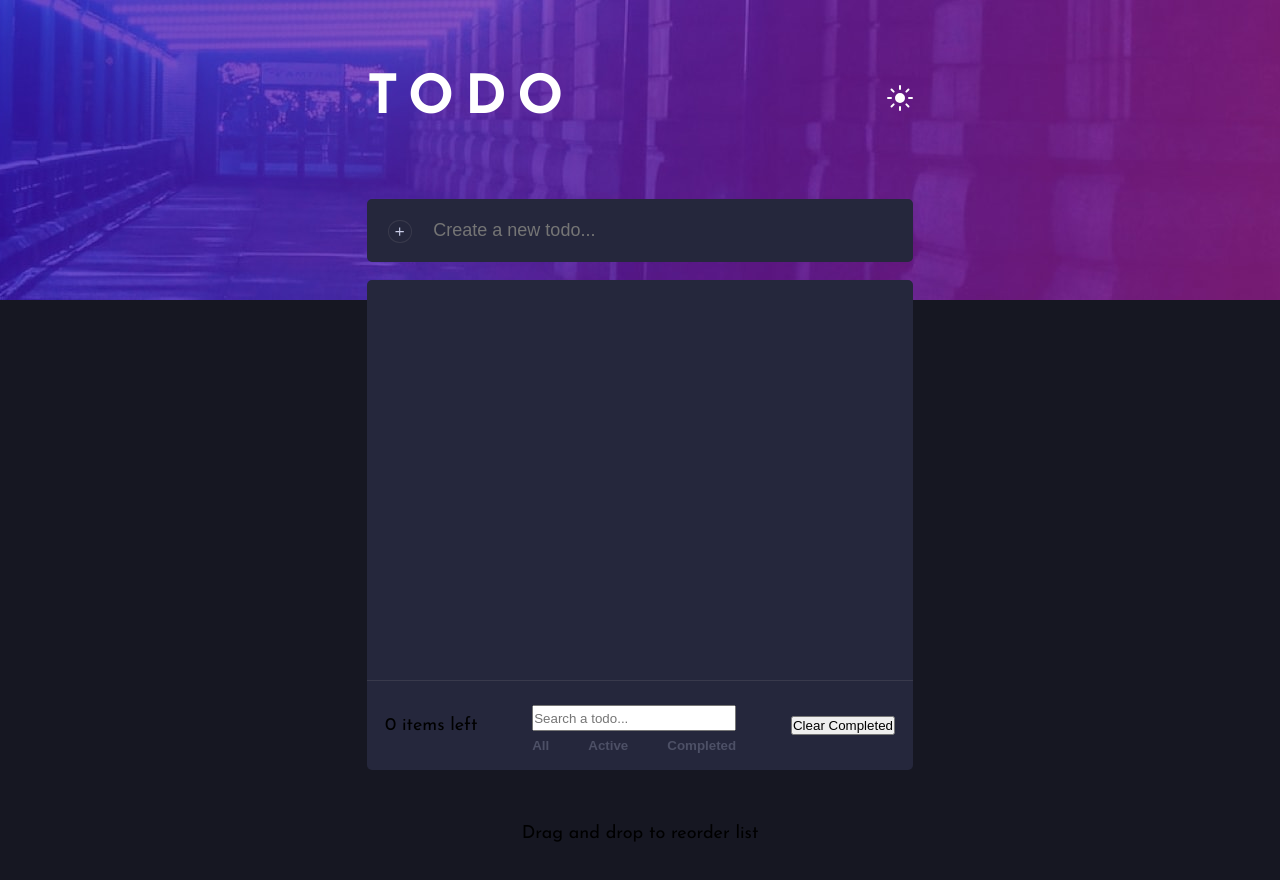
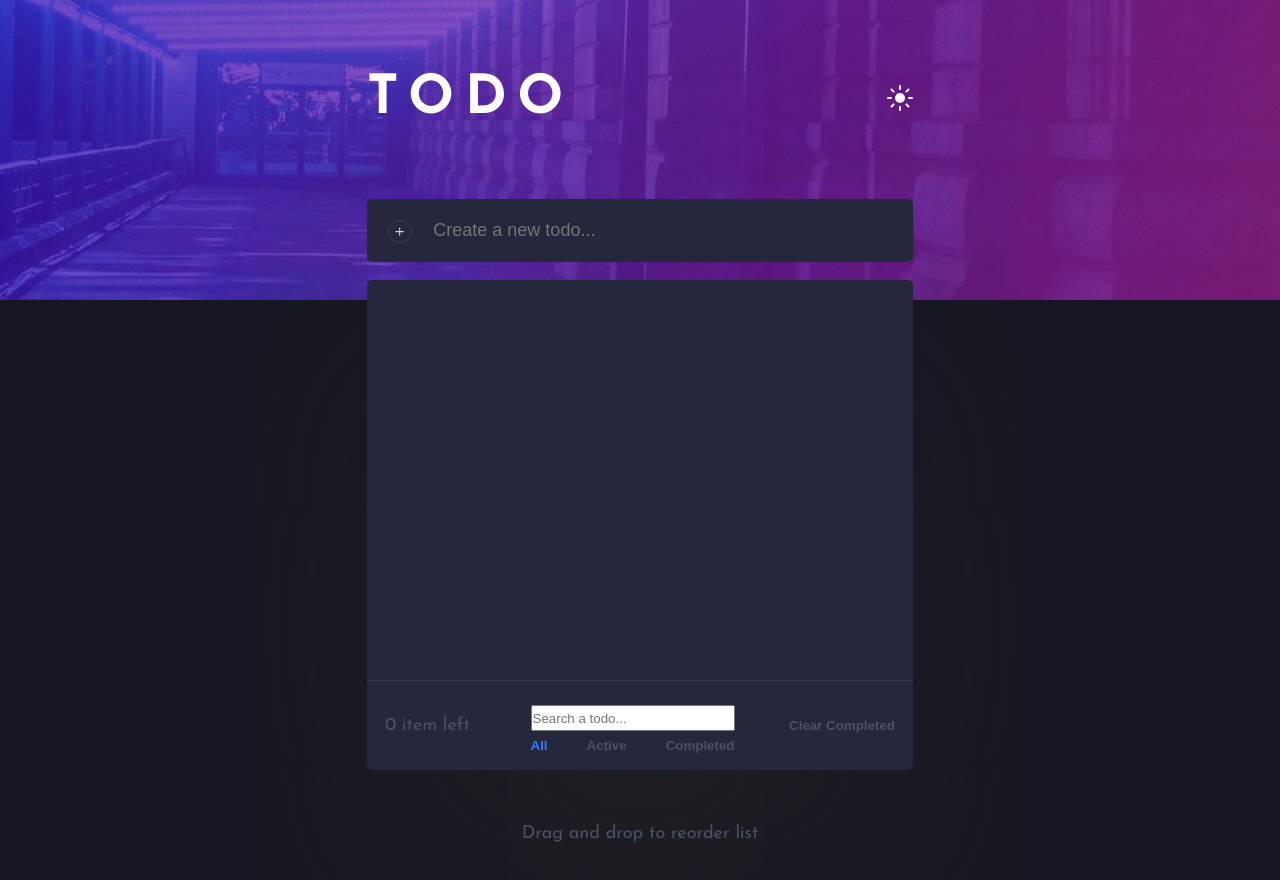
Before and after one commit to CatalinBanici/advanced-todo-app, a React (Create React App) app in the folder app/: page / in a window 1280 px wide. Shown: the top 880 px of the page. Built offline with nearby package versions, Linux system fonts and the light colour scheme.

Commit message:
styles part 3 - some issues with the overflow to be fixed

```diff
--- a/app/src/App.js
+++ b/app/src/App.js
@@ -25,6 +25,7 @@ function App() {
 
   const [todos, setTodos] = useState(STORED_TODOS);
   const [filterOption, setFilterOption] = useState(STORED_FILTER);
+  const [activeStyle, setActiveStyle] = useState("all");
   const [filteredTodos, setFilteredTodos] = useState(todos);
   const [searchInput, setSearchInput] = useState("");
   const [theme, setTheme] = useState(STORED_THEME);
@@ -108,10 +109,12 @@ function App() {
         case "active":
           setFilteredTodos(todos.filter((todo) => !todo.complete));
           setSearchInput("");
+          setActiveStyle("active");
           break;
         case "completed":
           setFilteredTodos(todos.filter((todo) => todo.complete));
           setSearchInput("");
+          setActiveStyle("completed");
           break;
         case "search":
           setFilteredTodos(
@@ -123,6 +126,7 @@ function App() {
         default:
           setFilteredTodos(todos);
           setSearchInput("");
+          setActiveStyle("all");
       }
     }
     handleFilters();
@@ -146,7 +150,11 @@ function App() {
       <div className="app-container">
         <header>
           <h1>TODO</h1>
-          <button className="btn-theme" onClick={handleThemeChange}>
+          <button
+            className="btn-theme"
+            title="Change theme"
+            onClick={handleThemeChange}
+          >
             {theme === "dark" ? <ThemeButtonLight /> : <ThemeButtonDark />}
           </button>
         </header>
@@ -164,10 +172,12 @@ function App() {
             searchInput={searchInput}
             setSearchInput={setSearchInput}
             setFilterOption={setFilterOption}
+            setActiveStyle={setActiveStyle}
+            activeStyle={activeStyle}
             handleClearTodo={handleClearTodo}
           />
-          <p className="dnd">Drag and drop to reorder list</p>
         </main>
+        <p className="dnd">Drag and drop to reorder list</p>
       </div>
     </div>
   );
--- a/app/src/assets/styles/index.css
+++ b/app/src/assets/styles/index.css
@@ -14,6 +14,8 @@
 
   --BrightBlue: hsl(220, 98%, 61%);
   --CheckBackground: linear-gradient hsl(192, 100%, 67%) to hsl(280, 87%, 65%);
+
+  --Shadow: rgb(36, 36, 36);
 }
 
 [data-theme="light"] {
@@ -27,6 +29,8 @@
 
   --BrightBlue: hsl(220, 98%, 61%);
   --CheckBackground: linear-gradient hsl(192, 100%, 67%) to hsl(280, 87%, 65%);
+
+  --Shadow: rgb(88, 88, 88);
 }
 
 * {
@@ -105,6 +109,7 @@ main {
   justify-content: center;
   align-items: center;
   margin-top: 1.5em;
+  box-shadow: 0px 127px 274px -31px var(--Shadow);
 }
 
 /* FORM */
@@ -320,6 +325,7 @@ section ul li p {
   align-items: center;
   border: none;
   font-size: 1.2em;
+  z-index: 20;
 }
 
 .form-edit .btn-update:hover {
@@ -402,10 +408,36 @@ aside {
   color: var(--Text1);
 }
 
-.btn-filter-active {
+.btn-filter:active {
+  opacity: 0.5;
+}
+
+.btn-filter.active {
   color: var(--BrightBlue);
+}
+
+.btn-clear {
+  border: none;
+  background-color: transparent;
+  color: var(--Text3);
+  font-weight: bolder;
+  cursor: pointer;
+}
+
+.btn-clear:hover {
+  color: var(--Text1);
+}
+
+.btn-clear:active {
+  opacity: 0.5;
+}
+
+.items-left {
+  width: 91px;
+  color: var(--Text3);
 }
 
 .dnd {
   padding: 3em;
+  color: var(--Text3);
 }
--- a/app/src/components/TodoSettings.js
+++ b/app/src/components/TodoSettings.js
@@ -5,16 +5,24 @@ export default function TodoSettings(props) {
     todos,
     handleClearTodo,
     setFilterOption,
+    setActiveStyle,
+    activeStyle,
     searchInput,
     setSearchInput,
   } = props;
 
   function handleFilterOption(status) {
     setFilterOption(status);
+    setActiveStyle(status);
   }
   return (
     <aside>
-      <p>{todos.filter((todo) => !todo.complete).length} items left</p>
+      <p className="items-left">
+        {todos.filter((todo) => !todo.complete).length}{" "}
+        {todos.filter((todo) => !todo.complete).length > 1
+          ? "items left"
+          : "item left"}
+      </p>
       <div className="filter-container">
         <input
           type="text"
@@ -27,26 +35,34 @@ export default function TodoSettings(props) {
         />
         <div className="btn-filter-container">
           <button
-            className="btn-filter"
+            className={
+              activeStyle === "all" ? "btn-filter active" : "btn-filter"
+            }
             onClick={() => handleFilterOption("all")}
           >
             All
           </button>
           <button
-            className="btn-filter"
+            className={
+              activeStyle === "active" ? "btn-filter active" : "btn-filter"
+            }
             onClick={() => handleFilterOption("active")}
           >
             Active
           </button>
           <button
-            className="btn-filter"
+            className={
+              activeStyle === "completed" ? "btn-filter active" : "btn-filter"
+            }
             onClick={() => handleFilterOption("completed")}
           >
             Completed
           </button>
         </div>
       </div>
-      <button onClick={handleClearTodo}>Clear Completed</button>
+      <button className="btn-clear" onClick={handleClearTodo}>
+        Clear Completed
+      </button>
     </aside>
   );
 }
```
